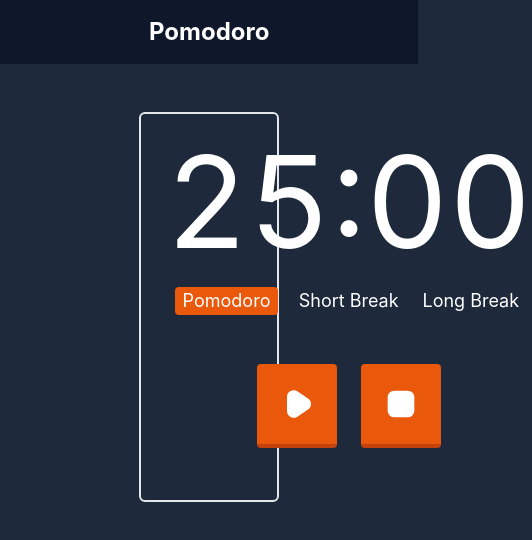
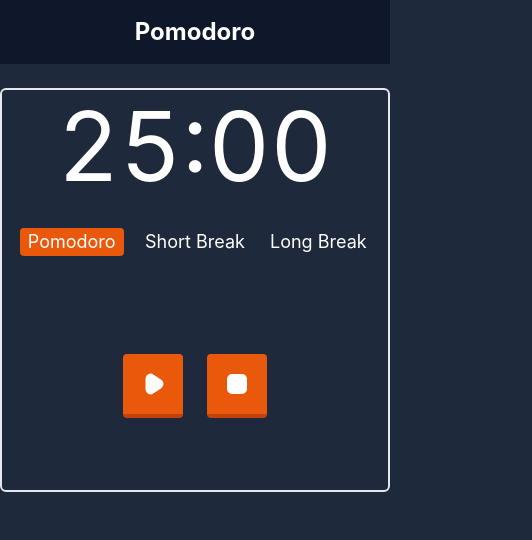
Before and after one commit to T410/pomodoro, a React (Create React App) app: page / in a window 390 px wide. Shown: the top 540 px of the page, 532 px wide, since content can reach past the window. Built offline with nearby package versions, Linux system fonts and the light colour scheme.

Commit message:
Make responsive

```diff
--- a/src/components/Pomodoro/Pomodoro.tsx
+++ b/src/components/Pomodoro/Pomodoro.tsx
@@ -25,7 +25,7 @@ function StateButton({
 }) {
 	return (
 		<div
-			className={`text-lg mx-auto w-fit h-fit hover:cursor-pointer rounded active:border-b-0 transition-all px-2 ${
+			className={`text-lg md:text-xl mx-auto w-fit h-fit hover:cursor-pointer rounded active:border-b-0 transition-all px-2 ${
 				isActive ? "bg-orange-600" : ""
 			}`}
 			onClick={onClick}
@@ -38,7 +38,7 @@ function StateButton({
 function ControlButton({ children, onClick }: { children: React.ReactNode; onClick: () => void }) {
 	return (
 		<div
-			className="w-fit h-fit hover:cursor-pointer bg-orange-600 border-orange-700 rounded border-b-4 active:border-b-0 last:ml-6 transition-all hover:border-orange-400"
+			className="w-fit h-16 md:h-20 hover:cursor-pointer bg-orange-600 border-b-orange-700 rounded border-b-4 active:border-b-orange-600 last:ml-6 transition-all hover:border-orange-400"
 			onClick={onClick}
 		>
 			{children}
@@ -105,8 +105,8 @@ function Pomodoro() {
 	}
 
 	return (
-		<div className="mt-12 p-6 border-2 rounded-md w-1/3 h-1/2 text-center grid grid-rows-custom">
-			<h1 className="text-9xl tabular-nums" ref={timeRef}>
+		<div className="mt-6 p-2 border-2 rounded-md w-full md:w-2/3 max-w-xl h-fit md:h-1/2 text-center grid grid-rows-custom ">
+			<h1 className="text-8xl md:text-9xl tabular-nums" ref={timeRef}>
 				25:00
 			</h1>
 			<div className="w-full grid grid-cols-3 items-center">
@@ -140,11 +140,11 @@ function Pomodoro() {
 					<img
 						src={isRunning ? pauseSVG : playSVG}
 						alt={isRunning ? "pause button" : "start button"}
-						className="h-20"
+						className="h-full"
 					/>
 				</ControlButton>
 				<ControlButton onClick={stop}>
-					<img src={stopSVG} alt="stop button" className="h-20" />
+					<img src={stopSVG} alt="stop button" className="h-full" />
 				</ControlButton>
 			</div>
 		</div>
```
